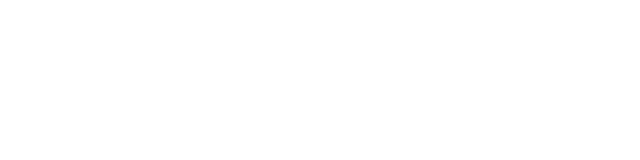
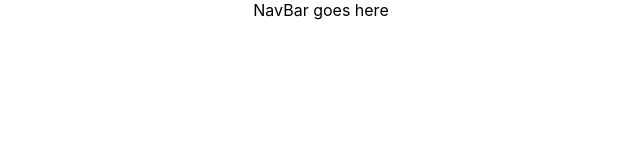
Before and after one commit to fftsquad/fft-website, a React (Create React App) app: page / in a window 1280 px wide. Shown: the top 160 px of the page, without its empty margins (319-959 px from the left). Built offline with nearby package versions, Linux system fonts and the light colour scheme; the HTML template or start-up script is replaced by a standard one.

Commit message:
created navbar skeleton component

```diff
--- a/src/App.js
+++ b/src/App.js
@@ -1,11 +1,12 @@
 import React from 'react';
+import Nav from './components/Nav';
 import './App.css';
 
 function App() {
   return (
     <div className="App">
      <div className="test">
-
+      <Nav />
      </div>
     </div>
   );
--- /dev/null
+++ b/src/components/Nav.js
@@ -0,0 +1,12 @@
+import React from 'react'
+
+const Nav = () => {
+    return (
+        <div>
+            <div className="nav-bar">
+                NavBar goes here
+            </div>
+        </div>
+    )
+}
+export default Nav;
```
